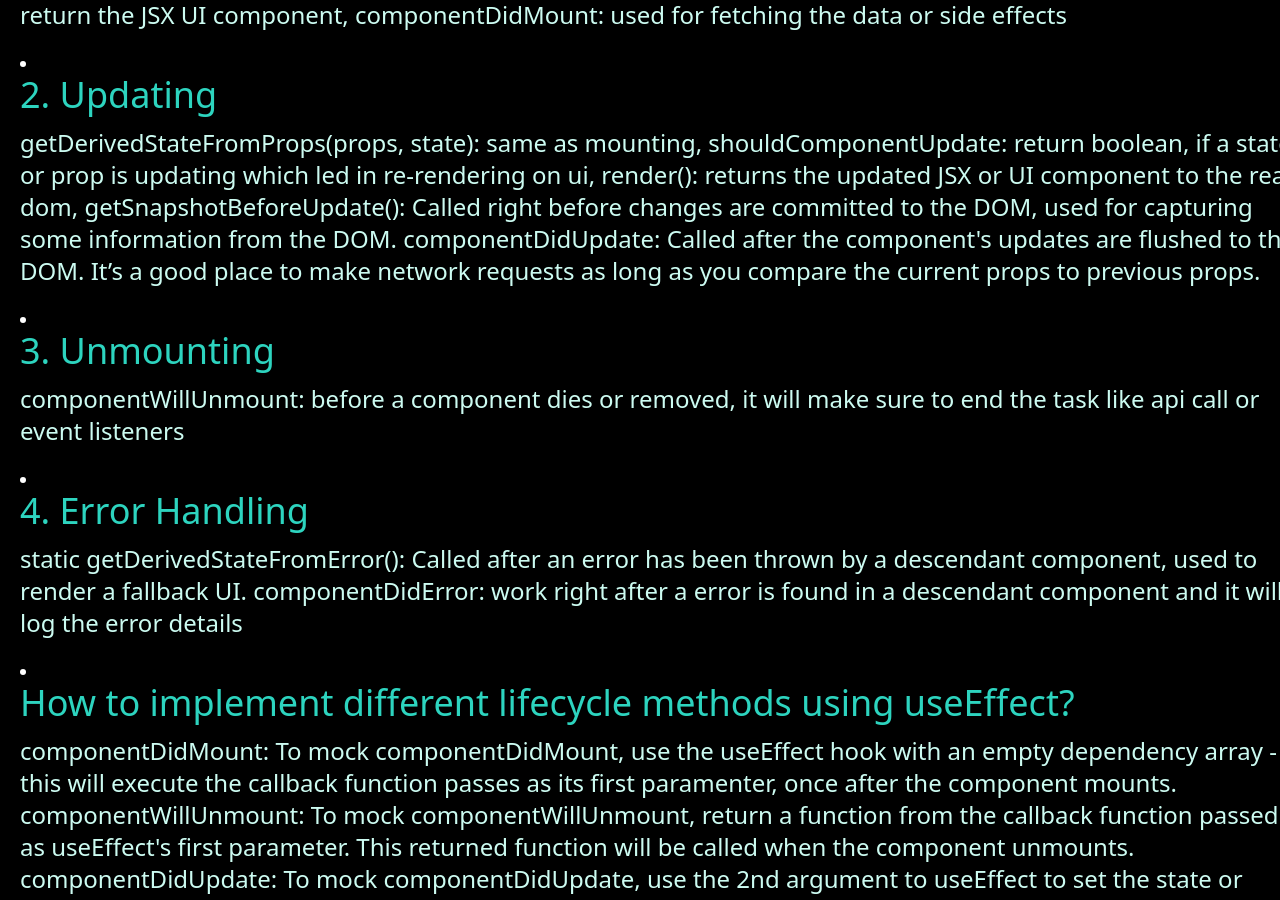
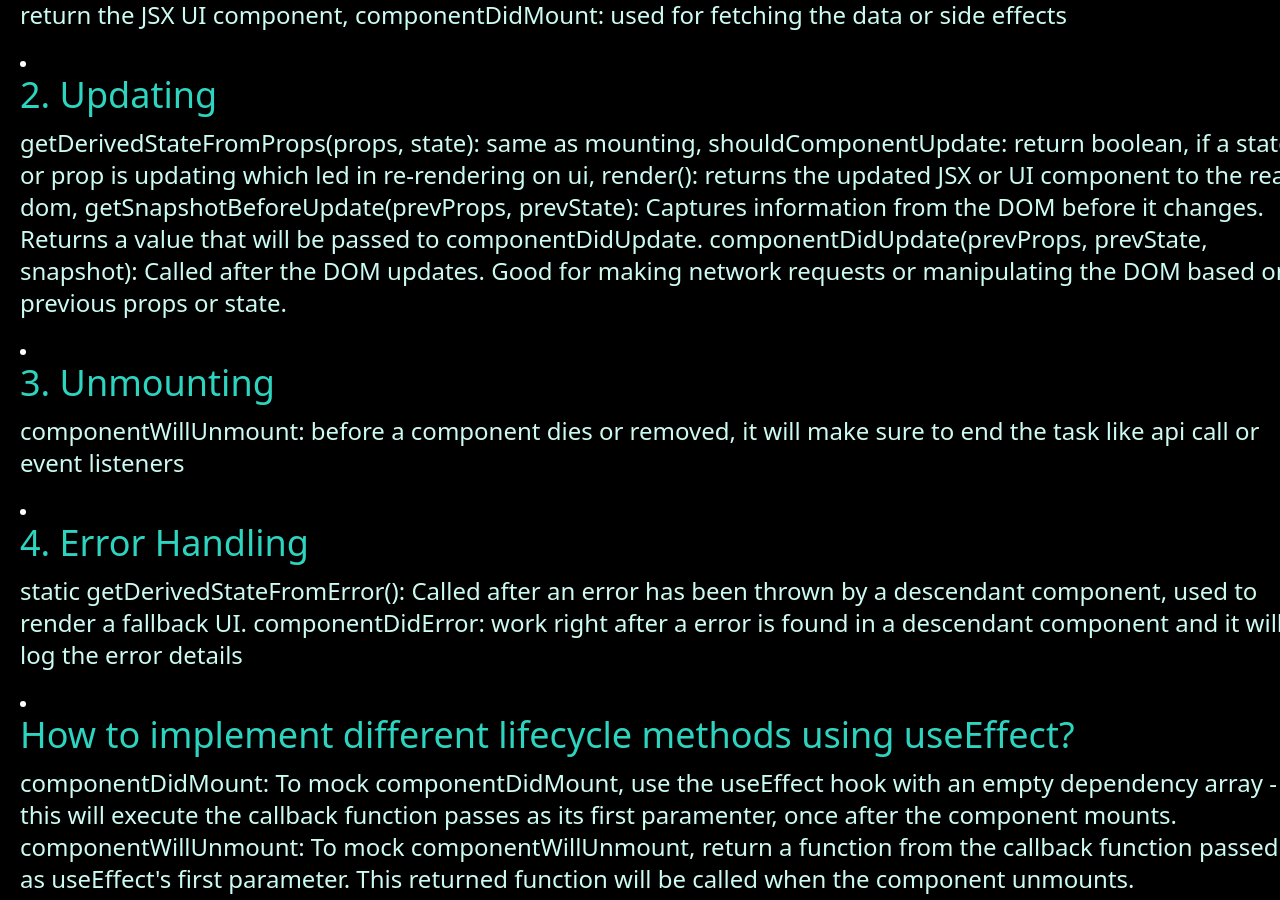
Before and after one commit to Aviral000/mockQNA, a React (Create React App) app: page / in a window 1280 px wide. Shown: the part 4969-5869 px from the top of the page. Built offline with nearby package versions, Linux system fonts and the light colour scheme.

Commit message:
methods changes react

```diff
--- a/src/component/QNAReact.jsx
+++ b/src/component/QNAReact.jsx
@@ -57,7 +57,7 @@ const reactQuestions = [
     },
     {
         question: "2. Updating",
-        answer: "getDerivedStateFromProps(props, state): same as mounting, shouldComponentUpdate: return boolean, if a state or prop is updating which led in re-rendering on ui, render(): returns the updated JSX or UI component to the real dom, getSnapshotBeforeUpdate(): Called right before changes are committed to the DOM, used for capturing some information from the DOM. componentDidUpdate: Called after the component's updates are flushed to the DOM. It’s a good place to make network requests as long as you compare the current props to previous props."
+        answer: "getDerivedStateFromProps(props, state): same as mounting, shouldComponentUpdate: return boolean, if a state or prop is updating which led in re-rendering on ui, render(): returns the updated JSX or UI component to the real dom, getSnapshotBeforeUpdate(prevProps, prevState): Captures information from the DOM before it changes. Returns a value that will be passed to componentDidUpdate. componentDidUpdate(prevProps, prevState, snapshot): Called after the DOM updates. Good for making network requests or manipulating the DOM based on previous props or state."
     },
     {
         question: "3. Unmounting",
```
